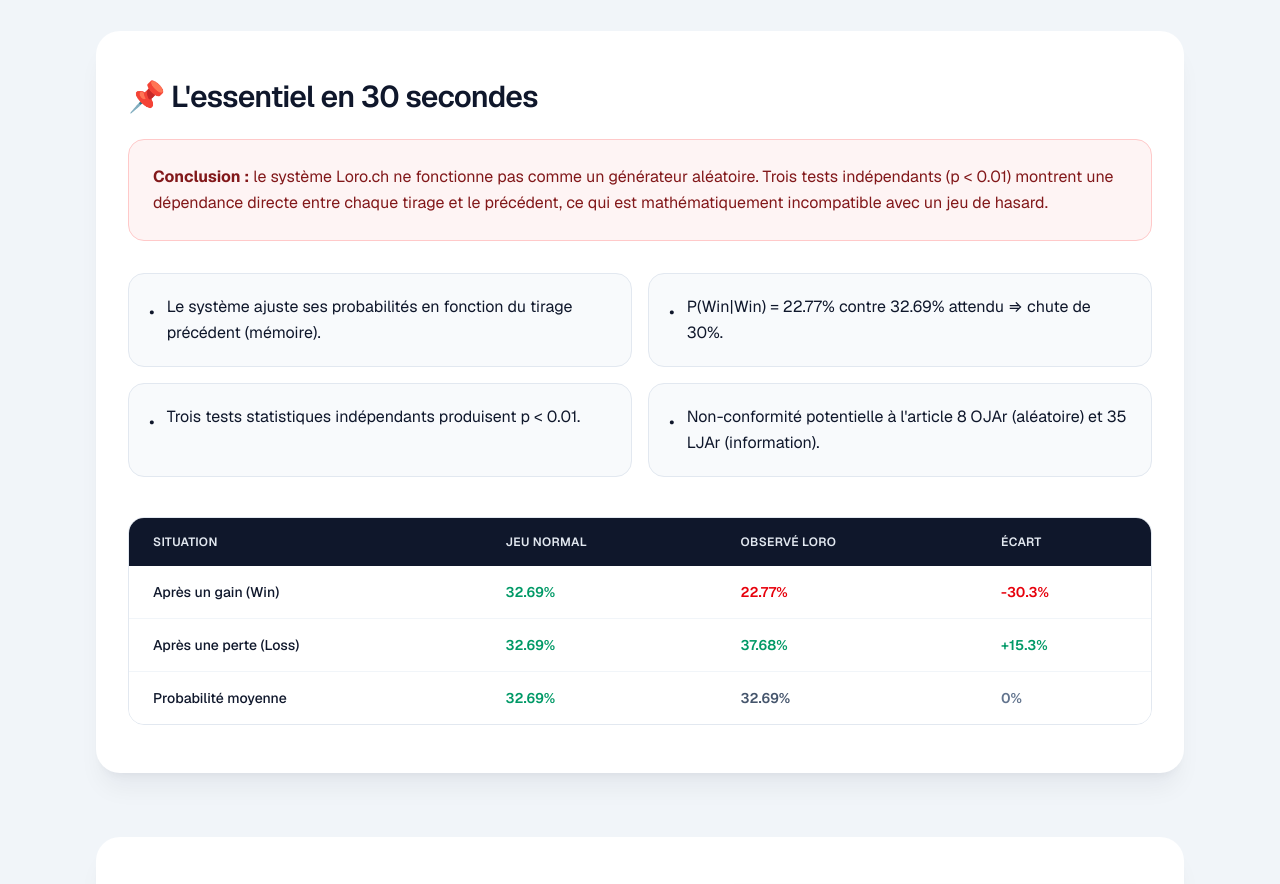
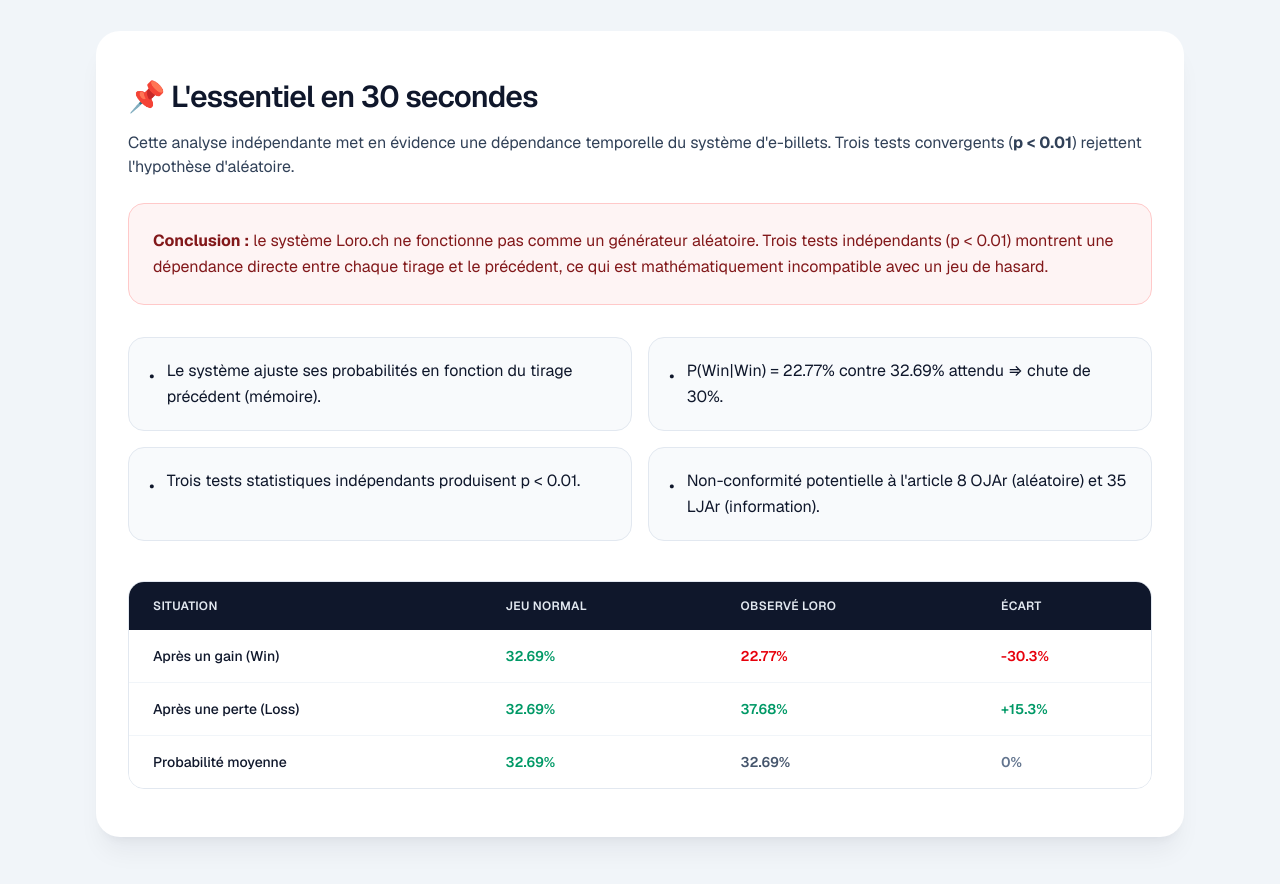
Before and after one commit to DanielJandric/loro, a Next.js app: page / in a window 1280 px wide. Shown: the part 880-1764 px from the top of the page. Built offline with nearby package versions, Linux system fonts and the light colour scheme.

Commit message:
infra:enable-mdx-and-vercel-analytics

```diff
--- a/next.config.ts
+++ b/next.config.ts
@@ -1,10 +1,15 @@
 import type { NextConfig } from "next";
+import createMDX from "@next/mdx";
+
+const withMDX = createMDX({
+  extension: /\.mdx?$/,
+});
 
 const nextConfig: NextConfig = {
+  pageExtensions: ["ts", "tsx", "mdx"],
   turbopack: {
-    // Avoids workspace root inference warning with multiple lockfiles
     root: __dirname,
   },
 };
 
-export default nextConfig;
+export default withMDX(nextConfig);
--- a/src/app/layout.tsx
+++ b/src/app/layout.tsx
@@ -1,6 +1,8 @@
 import type { Metadata } from "next";
 import { Geist, Geist_Mono } from "next/font/google";
 import "./globals.css";
+import { Analytics } from "@vercel/analytics/react";
+import { SpeedInsights } from "@vercel/speed-insights/next";
 
 const geistSans = Geist({
   variable: "--font-geist-sans",
@@ -78,6 +80,8 @@
           }}
         />
         {children}
+        <Analytics />
+        <SpeedInsights />
       </body>
     </html>
   );
--- a/src/app/page.tsx
+++ b/src/app/page.tsx
@@ -1,3 +1,4 @@
+import Intro from "@/content/intro.mdx";
 const heroStats = [
   {
     value: "66.14%",
@@ -290,6 +291,9 @@
           <h2 className="text-2xl font-semibold tracking-tight sm:text-3xl">
             📌 L'essentiel en 30 secondes
           </h2>
+          <div className="mt-4 text-slate-700">
+            <Intro />
+          </div>
           <p className="mt-6 rounded-2xl border border-red-200 bg-red-50/80 p-6 text-base leading-relaxed text-red-900">
             <strong>Conclusion :</strong> le système Loro.ch ne fonctionne pas comme un générateur aléatoire. Trois tests indépendants (p &lt; 0.01) montrent une dépendance directe entre chaque tirage et le précédent, ce qui est mathématiquement incompatible avec un jeu de hasard.
           </p>
--- /dev/null
+++ b/src/content/intro.mdx
@@ -0,0 +1,13 @@
+import { Fragment } from "react";
+
+export const meta = {
+  title: "Synthèse indépendante",
+};
+
+<Fragment>
+  <p>
+    Cette analyse indépendante met en évidence une dépendance temporelle du
+    système d'e-billets. Trois tests convergents (<strong>p &lt; 0.01</strong>)
+    rejettent l'hypothèse d'aléatoire.
+  </p>
+</Fragment>
--- /dev/null
+++ b/src/mdx.d.ts
@@ -0,0 +1,4 @@
+declare module "*.mdx" {
+  let MDXContent: (props: any) => JSX.Element;
+  export default MDXContent;
+}
```
Also changed, not shown: package.json (+10 -6 lines), 1 other file (tests, documents, lock files or other folders).
